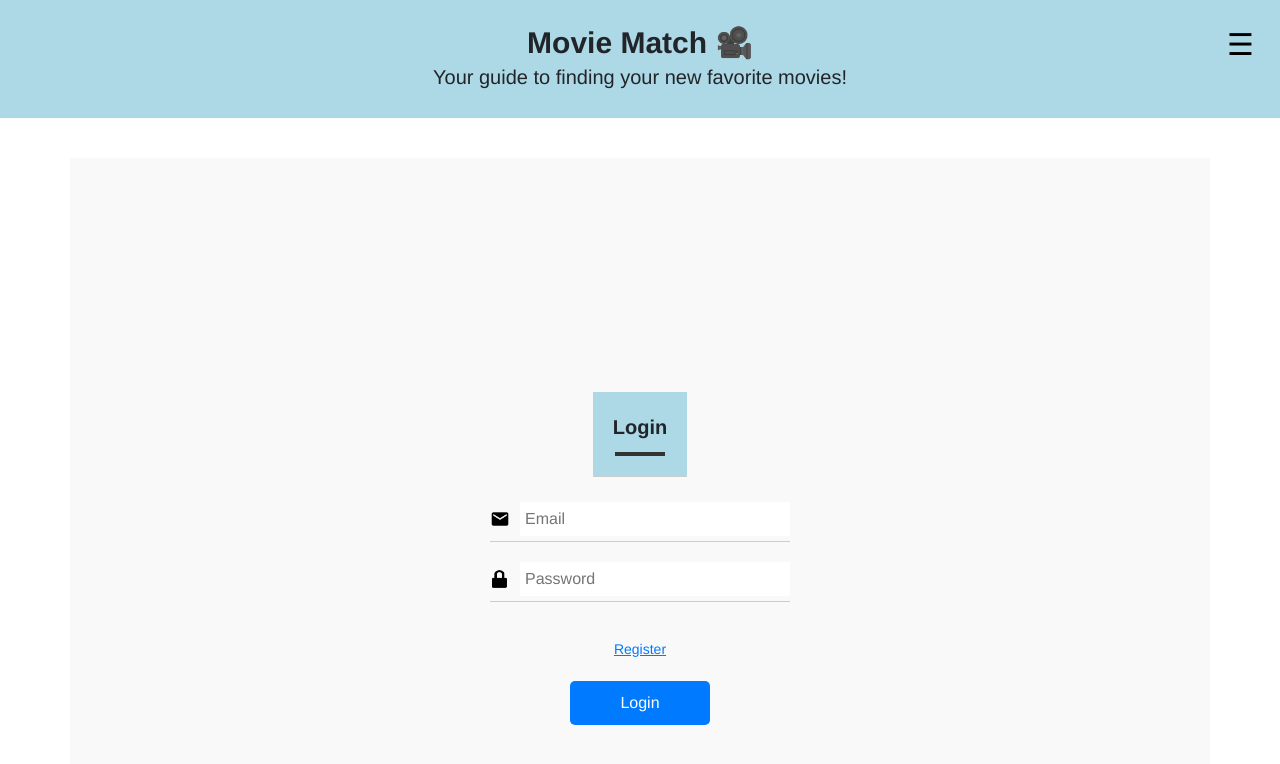
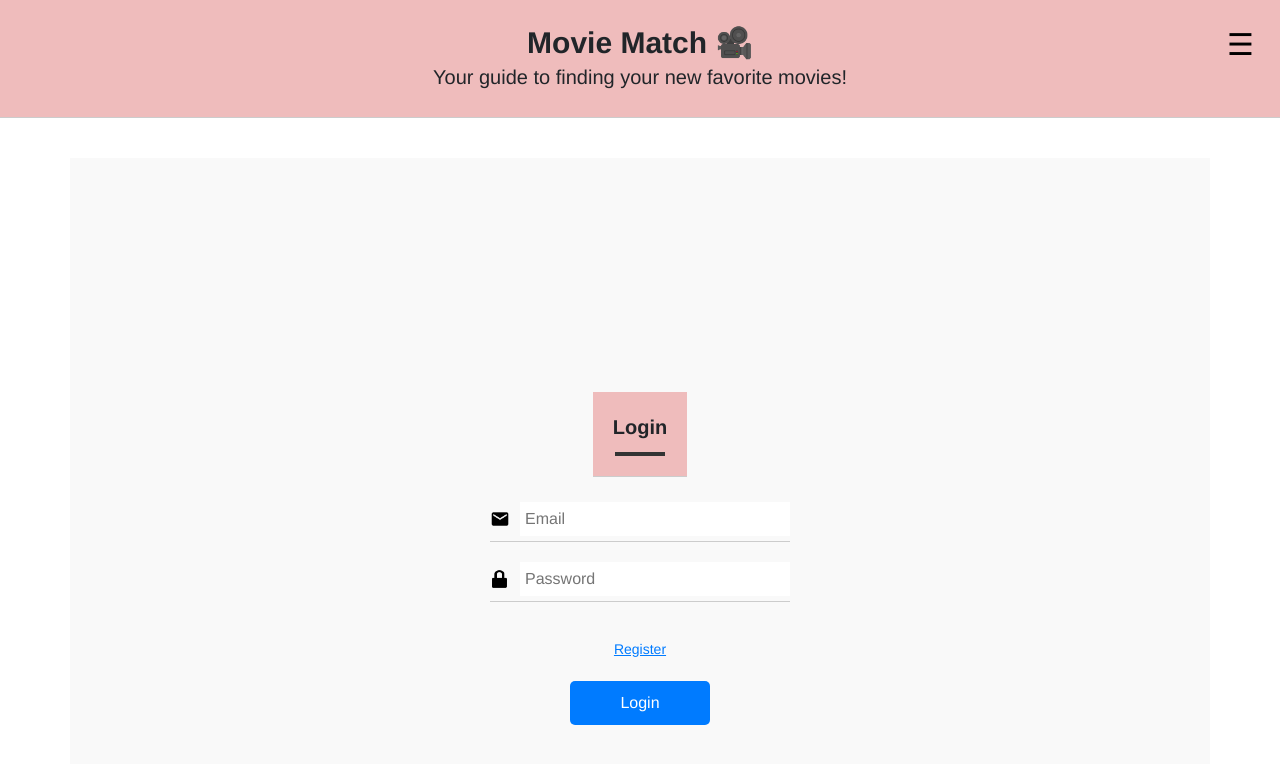
Before and after one commit to sulagnamoh/movie-match, a React (Create React App) app: page /login in a window 1280 px wide. Shown: the top 764 px of the page. Built offline with nearby package versions, Linux system fonts and the light colour scheme.

Commit message:
new header css

```diff
--- a/src/App.css
+++ b/src/App.css
@@ -21,7 +21,7 @@
 }
 
 .header {
-  background-color: lightblue;
+  background-color: rgb(239, 188, 188);
   padding: 20px;
   border-bottom: 1px solid #ccc;
   text-align: center;
```
